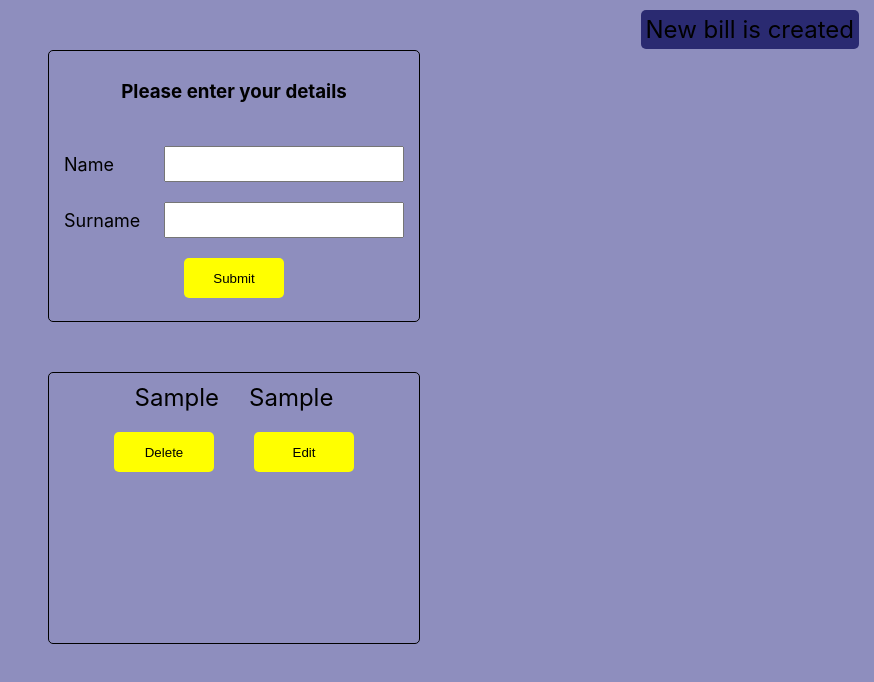
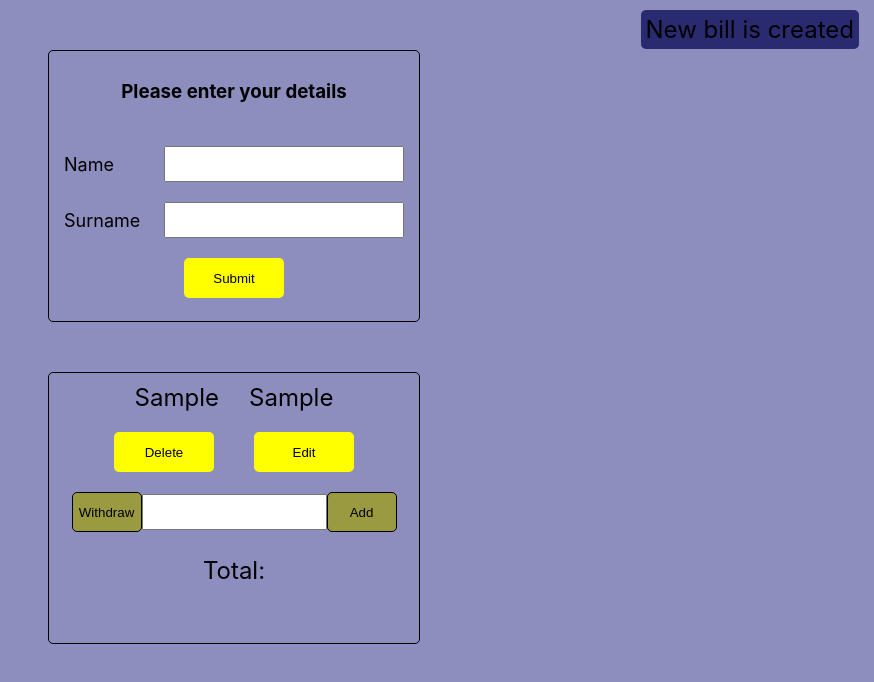
Before and after one commit to SigitaZaromskiene/bankLocalStorage, a React (Create React App) app: page / in a window 1280 px wide. Both pictures are taken after typing "Sample", "Sample" into the empty fields and a click on the button "Submit". Shown: the top 682 px of the page, without its empty margins (406-1280 px from the left). Built offline with nearby package versions, Linux system fonts and the light colour scheme.

Commit message:
accmoney

```diff
--- a/src/App.scss
+++ b/src/App.scss
@@ -2,6 +2,7 @@ $primaryBlue: rgb(42, 42, 113);
 $background: rgb(142, 142, 190);
 $borderRadius: 5px;
 $buttonColor: yellow;
+$buttonColorSmall: rgb(154, 154, 64);
 
 %simpleDisplay {
   display: flex;
@@ -44,8 +45,24 @@ $buttonColor: yellow;
       width: 350px;
       padding: 10px;
       border-radius: $borderRadius;
+      position: relative;
 
-      position: relative;
+      .money-container {
+        @include displayFlex(row, center);
+
+        margin-top: 20px;
+        input {
+          height: 30px;
+        }
+        button {
+          height: 40px;
+          width: 70px;
+          border-radius: $borderRadius;
+          background-color: $buttonColorSmall;
+          border: 1px solid black;
+          padding: 5px;
+        }
+      }
     }
   }
 
@@ -135,3 +152,7 @@ $buttonColor: yellow;
   gap: 20px;
   margin-top: 25px;
 }
+
+p {
+  font-size: 24px;
+}
--- /dev/null
+++ b/src/Components/AccMoney.jsx
@@ -0,0 +1,14 @@
+function AccMoney() {
+  return (
+    <>
+      <div className="money-container">
+        <button>Withdraw</button>
+        <input></input>
+        <button>Add</button>
+      </div>
+      <p>Total: </p>
+    </>
+  );
+}
+
+export default AccMoney;
--- a/src/Components/Button.jsx
+++ b/src/Components/Button.jsx
@@ -3,6 +3,7 @@ function Button({ name, surname, setPersonDetails, setName, setSurname }) {
     setPersonDetails({
       name: name,
       surname: surname,
+      amount: 0,
     });
     setName("");
     setSurname("");
--- a/src/Components/DeleteModal.jsx
+++ b/src/Components/DeleteModal.jsx
@@ -12,6 +12,7 @@ const DeleteModal = ({ setDeleteModal, setDelete, li }) => {
             justifyContent: "center",
             gap: "20px",
             fontSize: "24px",
+            cursor: "pointer",
           }}
         >
           <FontAwesomeIcon icon={faCheck} onClick={() => setDelete(li)} />
--- a/src/Components/List.jsx
+++ b/src/Components/List.jsx
@@ -1,3 +1,4 @@
+import AccMoney from "./AccMoney";
 import DeleteBtn from "./DeleteBtn";
 import DeleteModal from "./DeleteModal";
 import EditButton from "./EditButton";
@@ -11,7 +12,6 @@ function List({
   setEditData,
   setEditModal,
   editModal,
-  setPersonDetails,
 }) {
   if (personList === null) {
     return "LOADING....";
@@ -58,6 +58,7 @@ function List({
               setEditModal={setEditModal}
             />
           ) : null}
+          <AccMoney></AccMoney>
         </div>
       ))}
     </div>
```
